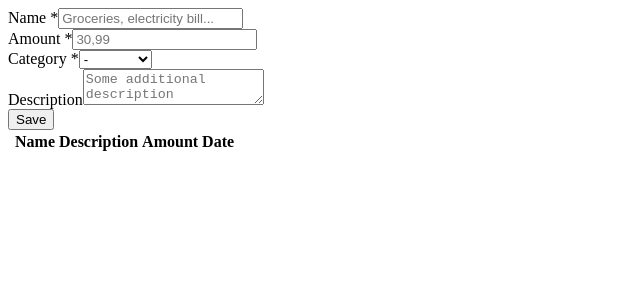
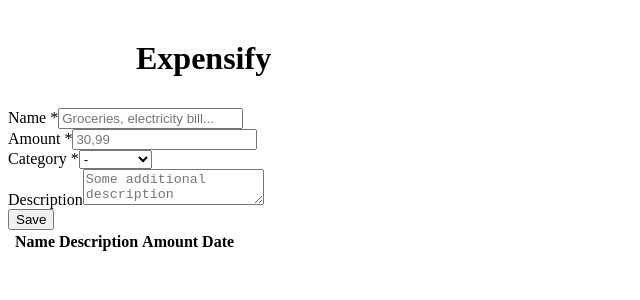
Before and after one commit to andreasremdt/expensify, a React app: page / in a window 1280 px wide. Shown: the top 300 px of the page, without its empty margins (0-640 px from the left). Built offline with nearby package versions, Linux system fonts and the light colour scheme; the HTML template or start-up script is replaced by a standard one.

Commit message:
Add header component

```diff
--- a/client/App.js
+++ b/client/App.js
@@ -1,10 +1,12 @@
 import React from "react";
+import Header from "./components/Header";
 import ExpensesTable from "./components/ExpensesTable";
 import ExpensesForm from "./components/ExpensesForm";
 
 function App() {
   return (
     <React.Fragment>
+      <Header />
       <ExpensesForm />
       <ExpensesTable />
     </React.Fragment>
--- /dev/null
+++ b/client/components/Header.css
@@ -0,0 +1,8 @@
+.page-header {
+  border-top: 3px solid var(--accent-color);
+  padding: 0 calc((100vw - 1024px) / 2);
+  display: flex;
+  height: 100px;
+  align-items: center;
+  justify-content: space-between;
+}
--- /dev/null
+++ b/client/components/Header.js
@@ -0,0 +1,15 @@
+import React from "react";
+import Button from "./Button";
+import "./Header.css";
+
+function Header() {
+  return (
+    <header className="page-header">
+      <h1 className="">Expensify</h1>
+
+      <Button>Create</Button>
+    </header>
+  );
+}
+
+export default Header;
```
